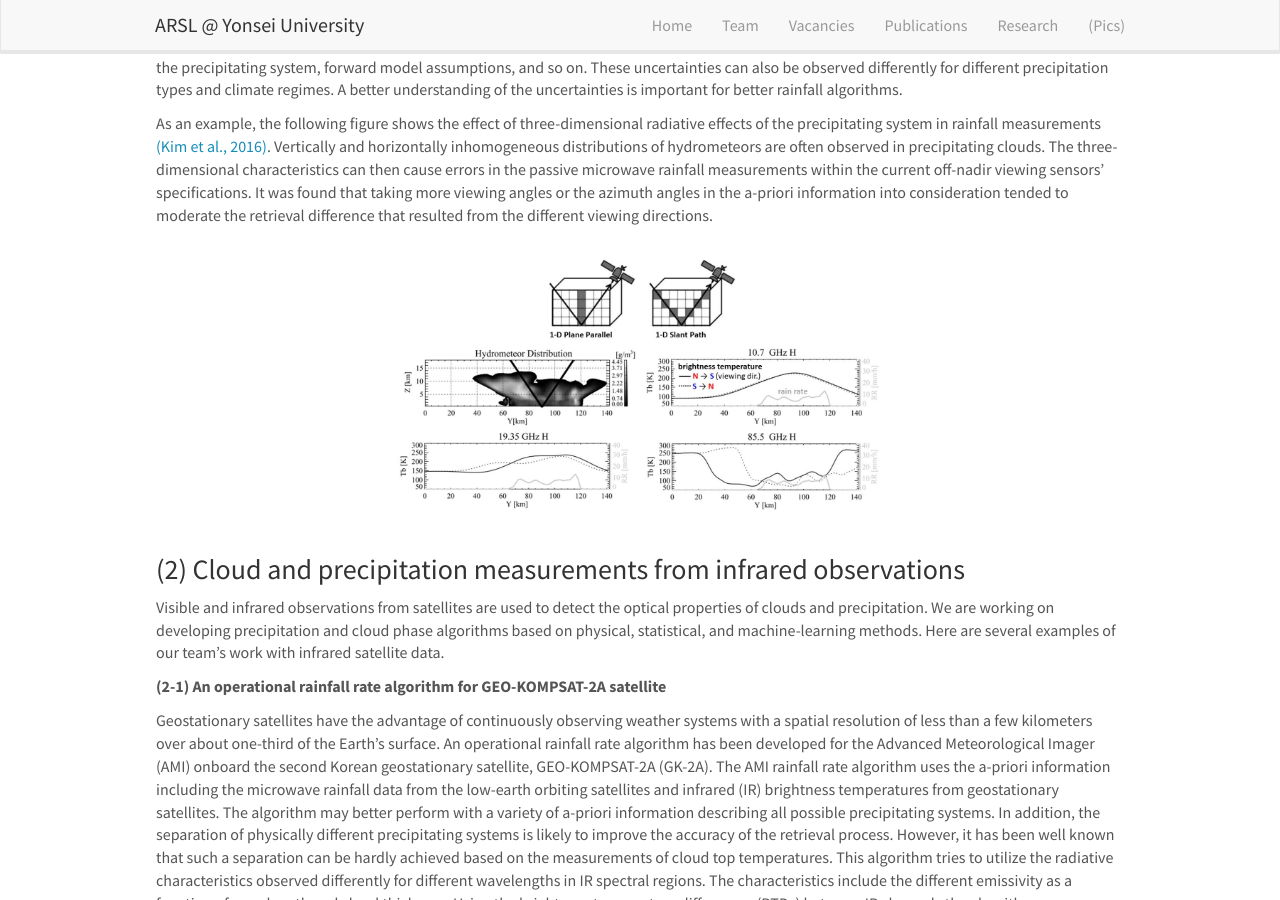
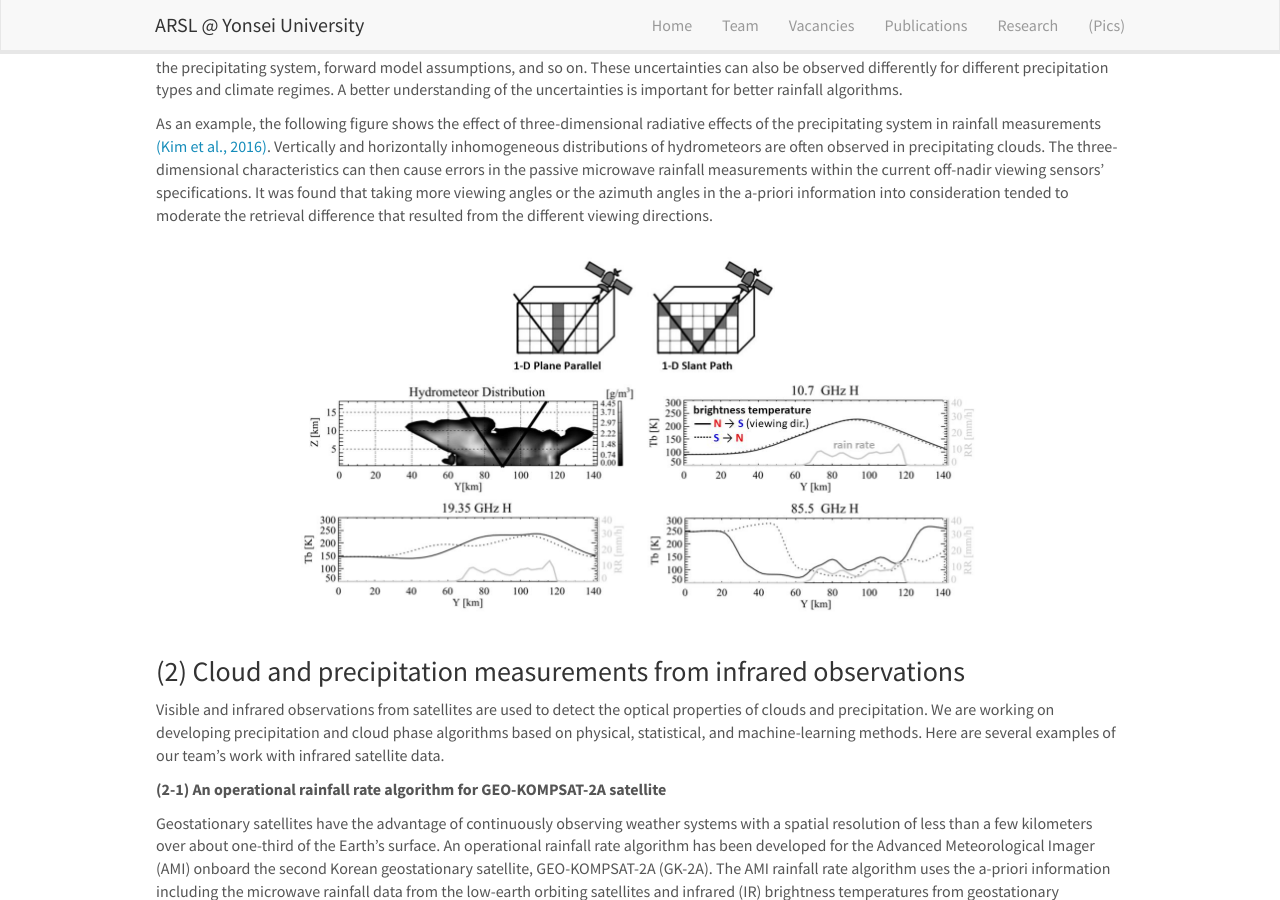
Before and after one commit to roo2003/roo2003.github.io, a Jekyll site: the page built from _pages/research.md, in a window 1280 px wide and 900 px high, scrolled down 1368 px. Built offline with Jekyll 4.4.1, drawn with Linux system fonts in a browser that asks for light colours; nearby versions of some CDN libraries.

Commit message:
Update research.md

```diff
--- a/_pages/research.md
+++ b/_pages/research.md
@@ -44,7 +44,7 @@ There are many sources of error in passive microwave rainfall estimation. Errors
 As an example, the following figure shows the effect of three-dimensional radiative effects of the precipitating system in rainfall measurements [(Kim et al., 2016)](https://doi.org/10.1109/TGRS.2015.2490743). Vertically and horizontally inhomogeneous distributions of hydrometeors are often observed in precipitating clouds. The three-dimensional characteristics can then cause errors in the passive microwave rainfall measurements within the current off-nadir viewing sensors' specifications. It was found that taking more viewing angles or the azimuth angles in the a-priori information into consideration tended to moderate the retrieval difference that resulted from the different viewing directions.
 
 <div style="text-align: center;">
-  <img src="{{ site.url }}{{ site.baseurl }}/images/respic/3deffect.JPG" style="width: 50%; margin: 2%;">
+  <img src="{{ site.url }}{{ site.baseurl }}/images/respic/3deffect.JPG" style="width: 70%; margin: 2%;">
 </div>
 
 ### (2) Cloud and precipitation measurements from infrared observations
```
